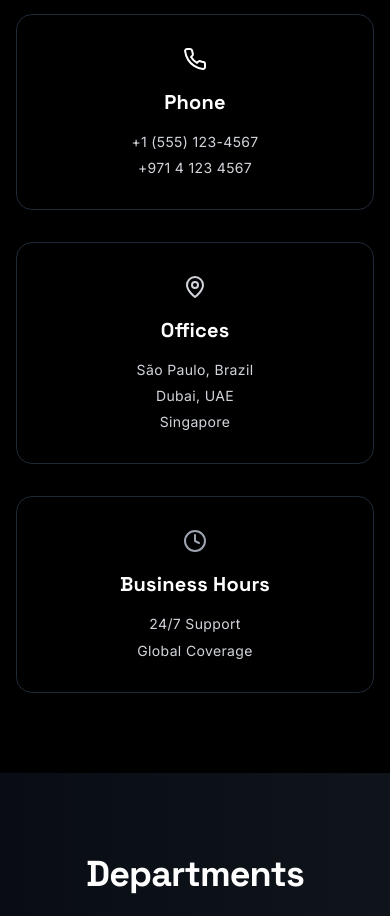
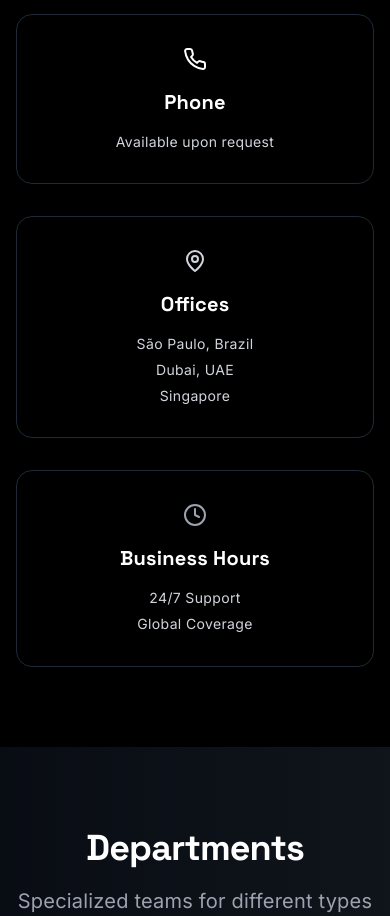
Before and after one commit to Geekboy33/ARCHT-SCAN-Demo, a React (Vite) app: page /contact in a window 390 px wide. Shown: the part 1160-2076 px from the top of the page. Built offline with nearby package versions, Linux system fonts and the light colour scheme.

Commit message:
Remove phone numbers from Contact page

```diff
--- a/src/pages/Contact.jsx
+++ b/src/pages/Contact.jsx
@@ -19,8 +19,7 @@ function Contact() {
       icon: <Phone className="w-6 h-6" />,
       title: "Phone",
       details: [
-        "+1 (555) 123-4567",
-        "+971 4 123 4567"
+        "Available upon request"
       ],
       color: "text-white"
     },
```
